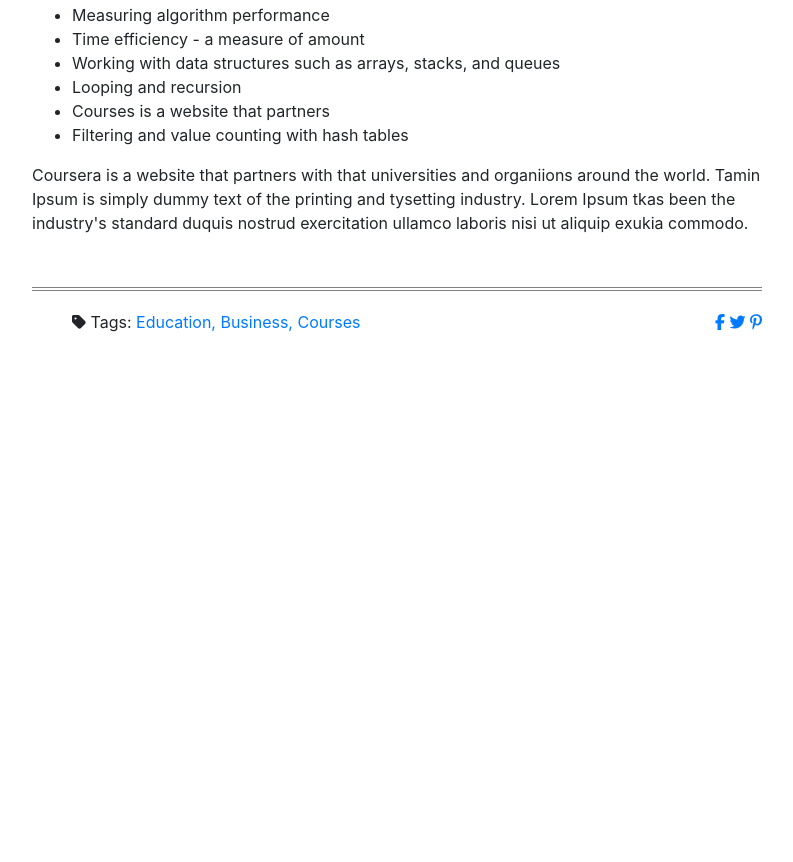
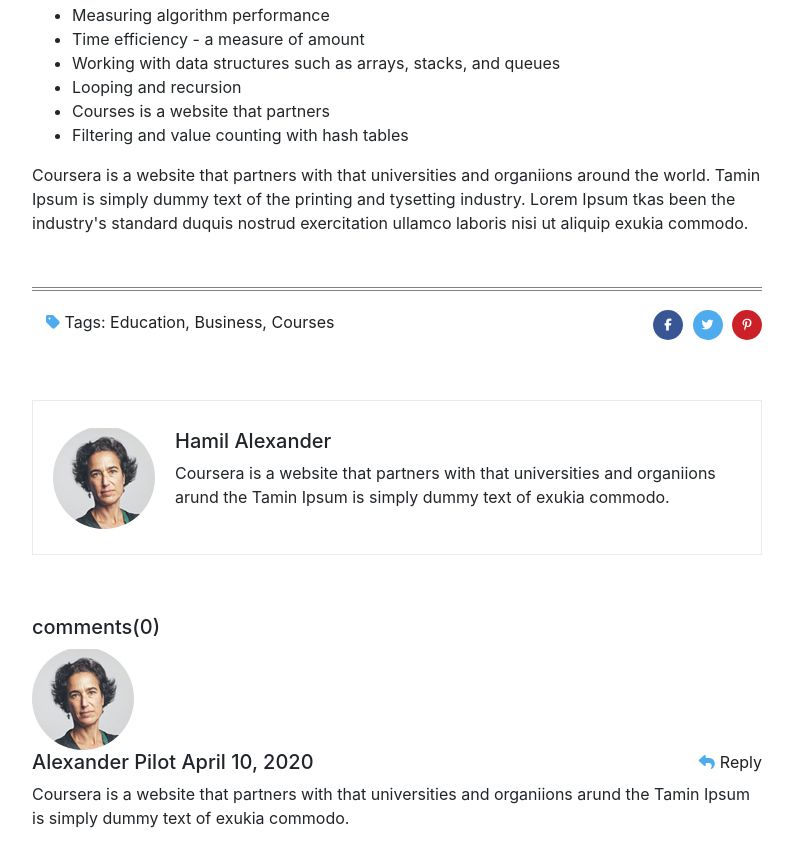
Before and after one commit to gubad-source/code-academy, a website: page edstudy/blog-detail.html in a window 1280 px wide. Shown: the part 1193-2055 px from the top of the page, without its empty margins (53-846 px from the left). Before the commit the page ends 1527 px from the top, so only its background shows below. Drawn offline with nearby package versions, Linux system fonts and the light colour scheme.

Commit message:
blog detail have been updated kind a

```diff
--- a/edstudy/assets/scss/pages/_blog_detail.scss
+++ b/edstudy/assets/scss/pages/_blog_detail.scss
@@ -1,9 +1,9 @@
 #blog-details {
   .blog-details {
     &__thumb {
-        img{
-            width: 100%;
-        }
+      img {
+        width: 100%;
+      }
     }
     &__content {
       h4 {
@@ -50,7 +50,7 @@
           position: absolute;
           right: 62px;
           top: -30px;
-          background-image: url('../img/quote.png');
+          background-image: url("../img/quote.png");
           width: 84px;
           height: 70px;
           background-repeat: no-repeat;
@@ -64,7 +64,7 @@
           justify-content: space-between;
           list-style: none;
           margin: 55px 0 0 0;
-          padding: 20px 0 0 40px;
+          padding: 20px 0 0 14px;
           &::before {
             content: "";
             position: absolute;
@@ -84,6 +84,76 @@
             background: lighten($color: $body-color, $amount: 1);
           }
         }
+        &__tag{
+          i{
+            color: $twitter-color;
+          }
+          a{
+            color: $black-color;
+          }
+        }
+        &__share a {
+          display: inline-block;
+          height: 30px;
+          width: 30px;
+          line-height: 30px;
+          background: #385594;
+          text-align: center;
+          font-size: 12px;
+          border-radius: 50%;
+          color: #fff;
+          margin-left: 5px;
+          &:nth-child(2) {
+            background: $twitter-color;
+          }
+          &:nth-child(3) {
+            background: $red-color;
+          }
+        }
+      }
+      &__avatar {
+        display: flex;
+        align-items: center;
+        border: 1px solid #ebebeb;
+        padding: 25px 40px 25px 20px;
+        margin: 60px 0;
+        &__thumb {
+          margin: 0 20px 0 0;
+          img {
+            border-radius: 50%;
+          }
+        }
+      }
+      &__comment {
+        h5 {
+        }
+        ul{
+          list-style: none;
+          display: flex;
+          align-items: center;
+          padding: 0;
+        }
+        &__avatar {
+          margin: 0 25px 0 0;
+          img {
+            border-radius: 50%;
+          }
+        }
+        &__text {
+          &__info {
+            display: flex;
+            justify-content: space-between;
+            h5 {
+            }
+            a {
+              color: $black-color;
+              i{
+                color: $twitter-color;
+                margin: 0 5px 0 0;
+              }
+            }
+          }
+        }
       }
     }
   }
--- a/edstudy/blog-detail.html
+++ b/edstudy/blog-detail.html
@@ -81,7 +81,34 @@
                                     </li>
                                 </ul>
                             </div>
-                            <div class="blog-details__content__avatar"></div>
+                            <div class="blog-details__content__avatar">
+                                <div class="blog-details__content__avatar__thumb">
+                                    <img src="./assets/img/post_avatar.jpg" alt="" class="avatar">
+                                </div>
+                                <div class="blog-details__content__avatar__content">
+                                    <h5>Hamil Alexander</h5>
+                                    <p>Coursera is a website that partners with that universities and organiions arund the Tamin Ipsum is simply dummy text of
+                                        exukia commodo.</p>
+                                </div>
+                            </div>
+                            <div class="blog-details__content__comment">
+                                <h5>comments<span>(0)</span></h5>
+                                <ul>
+                                    <li>
+                                        <div class="blog-details__content__comment__avatar">
+                                            <img src="./assets/img/post_avatar.jpg" alt="">
+                                        </div>
+                                        <div class="blog-details__content__comment__text">
+                                         <div class="blog-details__content__comment__text__info">
+                                         <h5>Alexander Pilot <span>April 10, 2020</span></h5>
+                                         <a href="#"><i class="fas fa-reply"></i>Reply</a>
+                                         </div>
+                                         <p>Coursera is a website that partners with that universities and organiions arund the Tamin Ipsum is simply dummy text of
+                                            exukia commodo.</p>
+                                        </div>
+                                    </li>
+                                </ul>
+                            </div>
                         </div>
                     </div>
 
```
Also changed, not shown: edstudy/assets/css/style.css, edstudy/assets/img/post_avatar.jpg (added).
